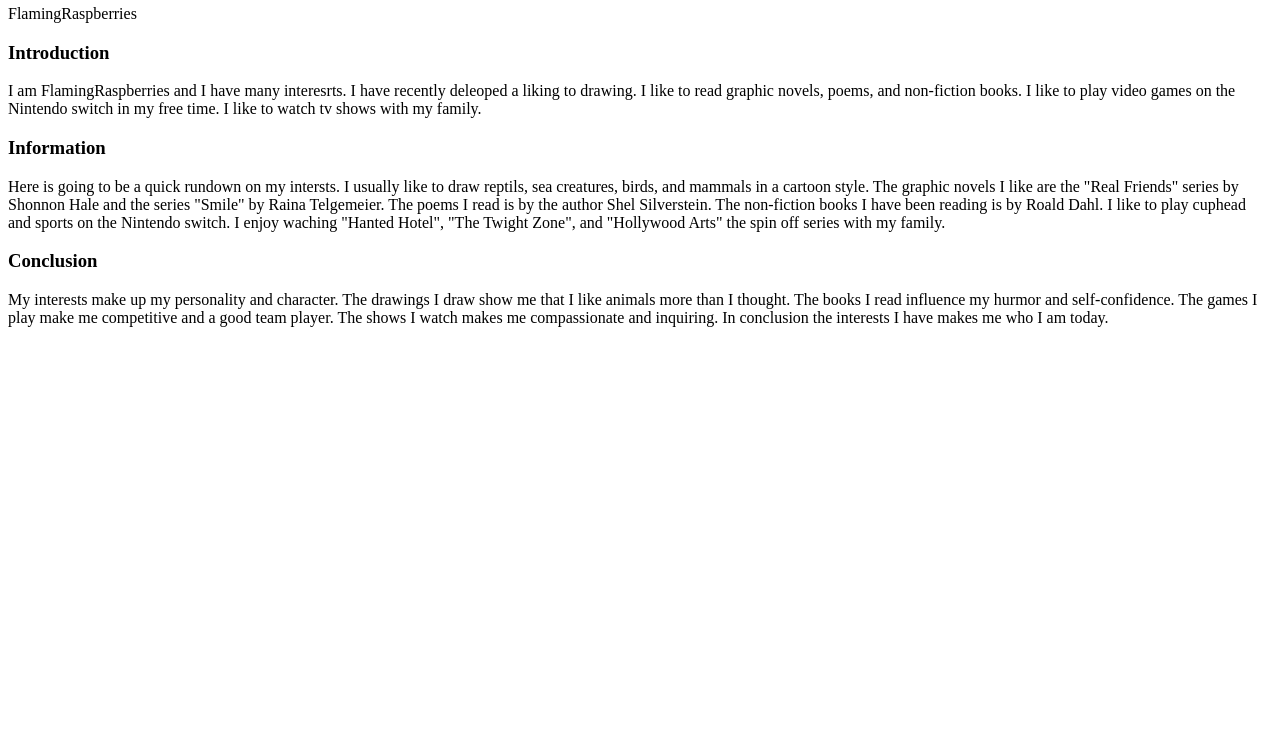
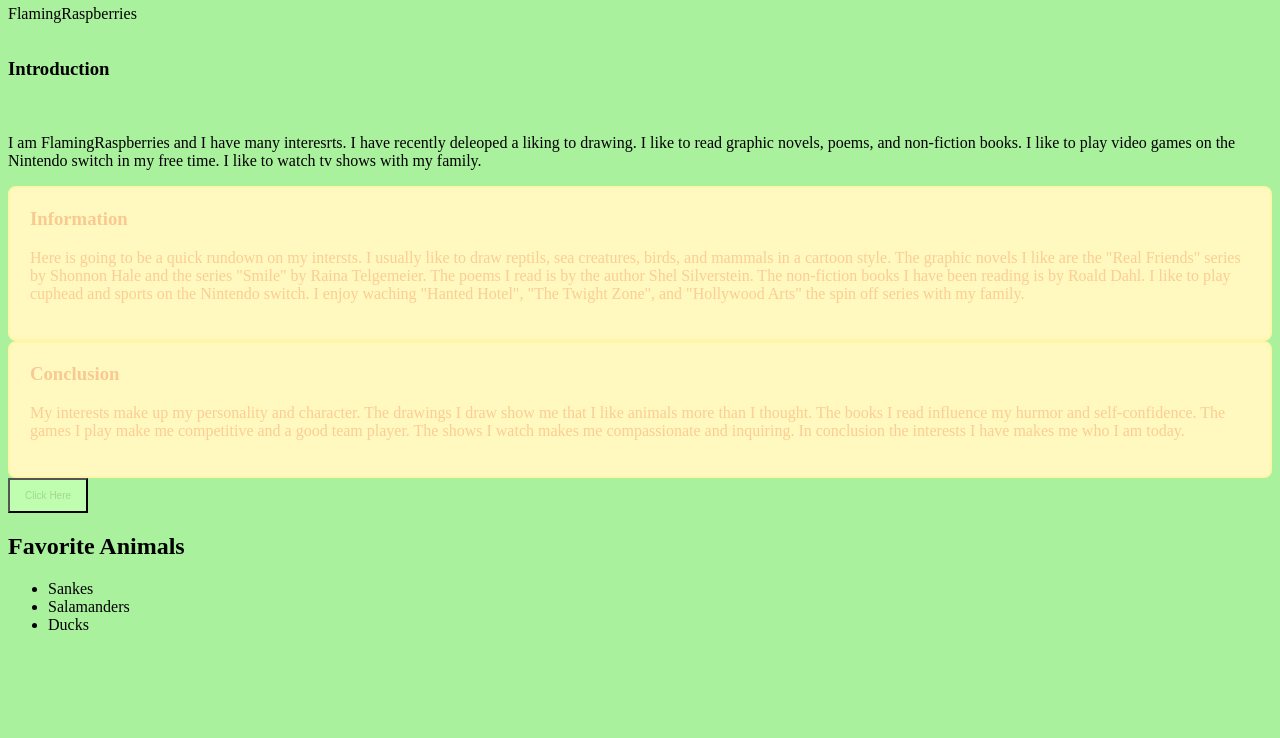
Before and after one commit to FlamingRaspberries/All-About-Me, a plain HTML site: page index.html in a window 1280 px wide. Shown: the part 62-800 px from the top of the page. Drawn offline with Linux system fonts and the light colour scheme.

Commit message:
Updated stylesheet

```diff
--- a/index.html
+++ b/index.html
@@ -8,7 +8,7 @@
 </head>
 <body>
 
-</section class="projet-section">
+  </section class="projet-section">
     <h2>All About Me</h2>
     <p>FlamingRaspberries</p>
 
@@ -26,5 +26,15 @@
         <h3>Conclusion</h3>
         <p>My interests make up my personality and character. The drawings I draw show me that I like animals more than I thought. The books I read influence my hurmor and self-confidence. The games I play make me competitive and a good team player. The shows I watch makes me compassionate and inquiring. In conclusion the interests I have makes me who I am today.</p>
     </div>
+  <div>
+<button type="button" onclick="window.location.href='https://youtu.be/PyD6jeDBoDo?si=6LkluRlJiWdI-9kQ'">Click Here</button>
+  </div>
+   <h2>Favorite Animals</h2>
+<ul>
+    <li>Sankes</li>
+    <li>Salamanders</li>
+    <li>Ducks</li>
+</ul>
+
 </body>
 </html>
--- a/stylesheet.css
+++ b/stylesheet.css
@@ -1,8 +1,48 @@
+body{
+    background-color: rgb(169, 241, 157) ;
+}
+
 .project-section {
-    background-color: rgb(148, 224, 134);
+    background-color: rgb(131, 173, 124);
     padding: 30px;
     margin: 20px 0;
-    border: 2px soild rgb(124, 183, 114);
+    border: 2px soild rgb(89, 129, 83);
     border-radius: 10px;
 
 }
+
+.project-container {
+    display: flex;
+    gap: 20px;
+    flex-wrap: wrap;
+}
+
+.project-box {
+    background-color: rgb(255, 248, 191);
+    padding: 20px;
+    border: 2px solid rgb(255, 245, 169);
+    border-radius: 8px;
+    flex: 1 1 180;
+
+}
+
+.project-box h3 {
+    margin-top: 0;
+    color:rgb(248, 202, 146)
+}
+
+.project-box p {
+    color:rgb(252, 205, 148)
+}
+
+button {
+    background-color: rgba(194, 255, 176, 0.909);
+    padding: 10px;
+    border: 2px soild white
+    border-radius: 4px;
+    height: 30;
+    width: 80px;
+    color:  rgb(159, 211, 143, 0.909);
+    font-size: 10px;
+    cursor: pointer
+}
```
